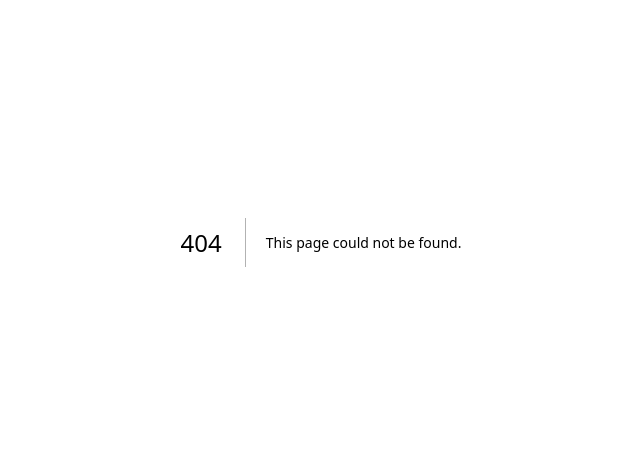
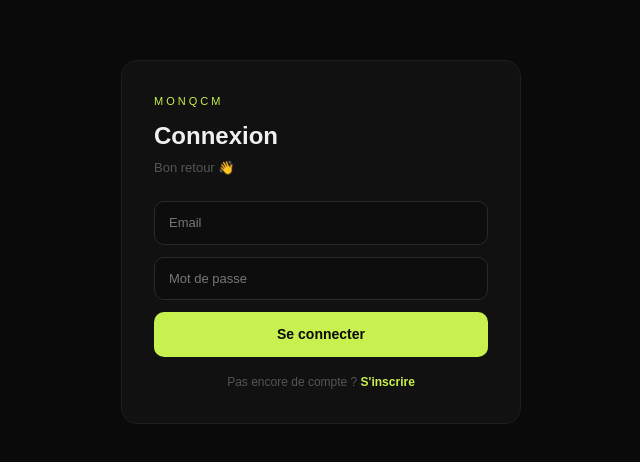
Before and after one commit to acyrilica/medqcm, a Next.js app: page /login in a window 1280 px wide. Before the commit this address had no page. Shown: the part 158-620 px from the top of the page, without its empty margins (319-959 px from the left). Built offline with nearby package versions, Linux system fonts and the light colour scheme; no server answers.

Commit message:
Add login page

```diff
--- /dev/null
+++ b/app/login/page.tsx
@@ -0,0 +1,101 @@
+'use client'
+import { useState } from 'react'
+import { createClient } from '@/lib/supabase'
+import { useRouter } from 'next/navigation'
+
+export default function LoginPage() {
+  const [email, setEmail] = useState('')
+  const [password, setPassword] = useState('')
+  const [name, setName] = useState('')
+  const [isSignUp, setIsSignUp] = useState(false)
+  const [error, setError] = useState('')
+  const [loading, setLoading] = useState(false)
+  const supabase = createClient()
+  const router = useRouter()
+
+  const handleSubmit = async () => {
+    setLoading(true)
+    setError('')
+    if (isSignUp) {
+      const { error } = await supabase.auth.signUp({
+        email,
+        password,
+        options: { data: { name } }
+      })
+      if (error) setError(error.message)
+      else router.push('/')
+    } else {
+      const { error } = await supabase.auth.signInWithPassword({ email, password })
+      if (error) setError(error.message)
+      else router.push('/')
+    }
+    setLoading(false)
+  }
+
+  const input: React.CSSProperties = {
+    width: '100%',
+    background: '#0d0d0d',
+    border: '1px solid #2a2a2a',
+    borderRadius: 10,
+    padding: '11px 14px',
+    color: '#e0e0e0',
+    fontSize: 13,
+    outline: 'none',
+    marginBottom: 12,
+    boxSizing: 'border-box',
+    fontFamily: 'inherit'
+  }
+
+  return (
+    <div style={{ minHeight: '100vh', background: '#0a0a0a', display: 'flex', alignItems: 'center', justifyContent: 'center', padding: 20 }}>
+      <div style={{ width: '100%', maxWidth: 400, background: '#111', border: '1px solid #1e1e1e', borderRadius: 16, padding: 32 }}>
+        <div style={{ fontSize: 11, letterSpacing: 3, color: '#c8f04e', textTransform: 'uppercase', marginBottom: 8 }}>MonQCM</div>
+        <div style={{ fontSize: 24, fontWeight: 800, color: '#f0f0f0', marginBottom: 4 }}>
+          {isSignUp ? 'Créer un compte' : 'Connexion'}
+        </div>
+        <div style={{ fontSize: 13, color: '#555', marginBottom: 24 }}>
+          {isSignUp ? 'Rejoignez la plateforme' : 'Bon retour 👋'}
+        </div>
+        {isSignUp && (
+          <input
+            value={name}
+            onChange={e => setName(e.target.value)}
+            placeholder="Nom complet"
+            style={input}
+          />
+        )}
+        <input
+          value={email}
+          onChange={e => setEmail(e.target.value)}
+          placeholder="Email"
+          type="email"
+          style={input}
+        />
+        <input
+          value={password}
+          onChange={e => setPassword(e.target.value)}
+          placeholder="Mot de passe"
+          type="password"
+          style={input}
+        />
+        {error && (
+          <div style={{ color: '#f04e4e', fontSize: 12, marginBottom: 12 }}>{error}</div>
+        )}
+        <button
+          onClick={handleSubmit}
+          disabled={loading}
+          style={{ width: '100%', background: '#c8f04e', color: '#0a0a0a', border: 'none', borderRadius: 10, padding: '12px', fontSize: 14, fontWeight: 700, cursor: 'pointer', marginBottom: 16, fontFamily: 'inherit' }}>
+          {loading ? '...' : isSignUp ? "S'inscrire" : 'Se connecter'}
+        </button>
+        <div style={{ textAlign: 'center', fontSize: 12, color: '#555' }}>
+          {isSignUp ? 'Déjà un compte ?' : 'Pas encore de compte ?'}{' '}
+          <span
+            onClick={() => setIsSignUp(!isSignUp)}
+            style={{ color: '#c8f04e', cursor: 'pointer', fontWeight: 600 }}>
+            {isSignUp ? 'Se connecter' : "S'inscrire"}
+          </span>
+        </div>
+      </div>
+    </div>
+  )
+}
```
